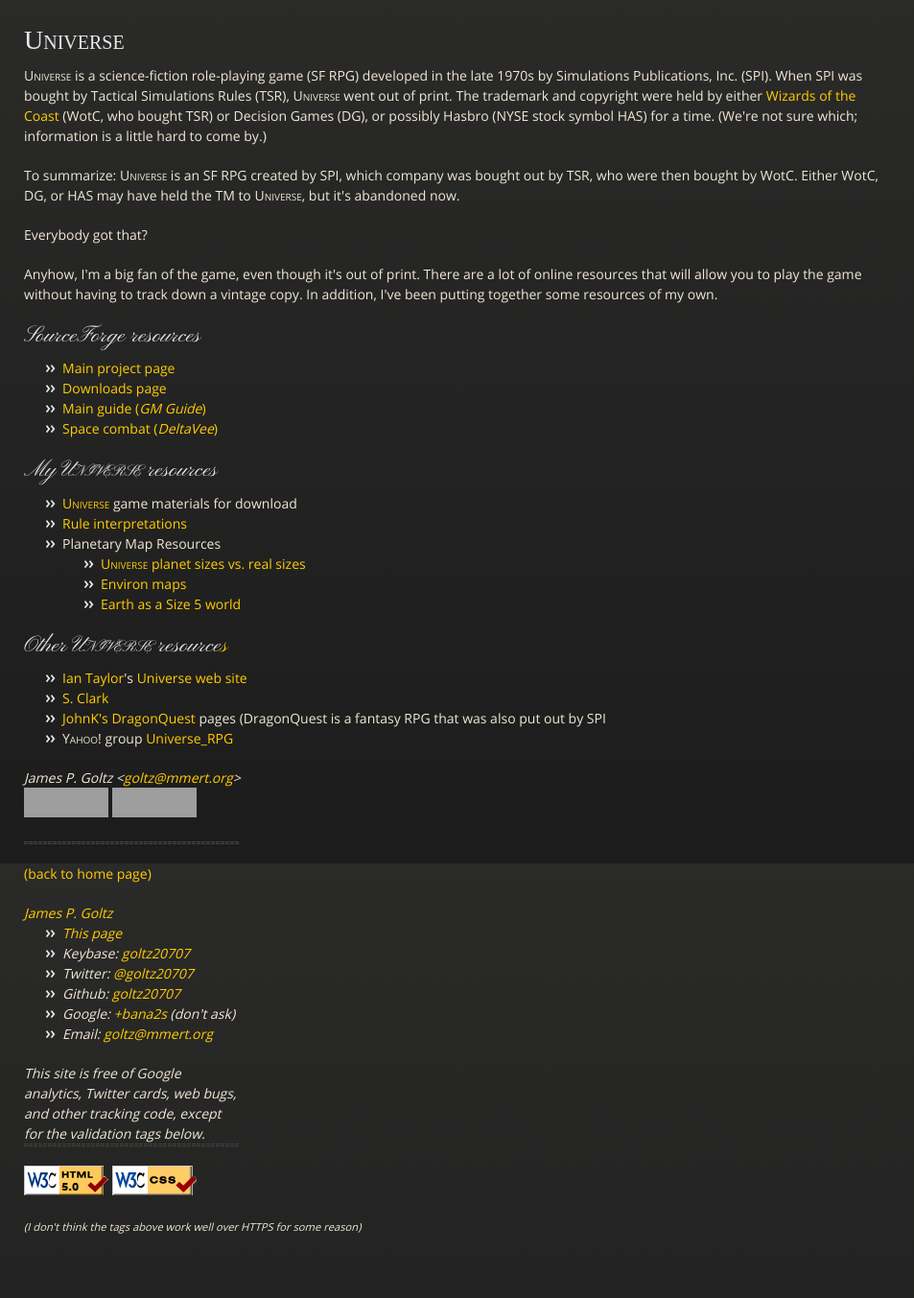
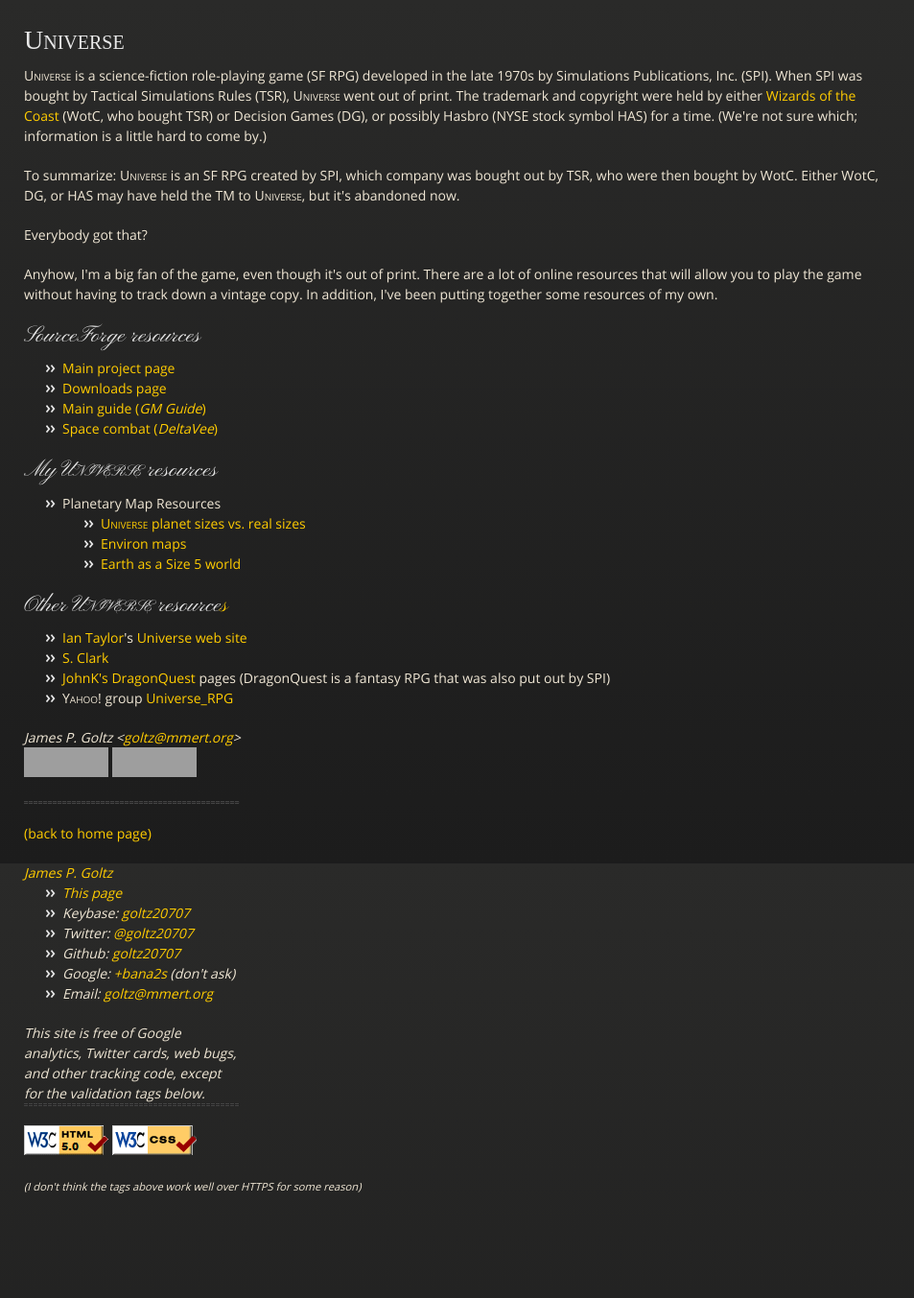
Before and after one commit to goltz20707/goltz20707.github.io, a Jekyll site: the page built from Universe/index.html, in a window 1280 px wide. Shown: the whole page at 96% size, without its empty margins (0-953 px from the left). Built offline with Jekyll 4.4.1, drawn with Linux system fonts in a browser that asks for light colours; after the commit the page ends 1311 px from its top, so only the background shows below that; grey boxes are pictures that could not be loaded.

Commit message:
*** empty log message ***

```diff
--- a/Universe/index.html
+++ b/Universe/index.html
@@ -55,19 +55,19 @@
 <h2>My <span class="sc">Universe</span> resources</h2>
 
 <ul>
-<li><a href="downloads/"><span class="sc">Universe</span></a>
-game materials for download</li>
-<li><a href="rules/">Rule interpretations</a></li>
+<!-- <li><a href="downloads/"><span class="sc">Universe</span></a> -->
+<!-- game materials for download</li> -->
+<!-- <li><a href="rules/">Rule interpretations</a></li> -->
 
 <li>Planetary Map Resources
 
 <ul>
-<li><a href="sizes.shtml"><span class="sc">Universe</span>
+<li><a href="sizes.html"><span class="sc">Universe</span>
 planet sizes vs. real sizes</a></li>
 
 <li><a href="envmaps/">Environ maps</a></li>
 
-<li><a href="size5earth.shtml">Earth as a Size 5 world</a></li>
+<li><a href="size5earth.html">Earth as a Size 5 world</a></li>
 </ul>
 </li>
 </ul>
@@ -85,7 +85,7 @@
 <li><a href="http://www.stdteco.ca/~jkahane/">JohnK's</a>
 <a
 href="http://www.stdteco.ca/~jkahane/dq/dragonquest.html">DragonQuest</a>
-pages (DragonQuest is a fantasy RPG that was also put out by SPI</li>
+pages (DragonQuest is a fantasy RPG that was also put out by SPI)</li>
 <li><span class="sc">Yahoo!</span> group
 <a href="http://games.groups.yahoo.com/group/Universe_RPG/">Universe_RPG</a>
 </li>
```
